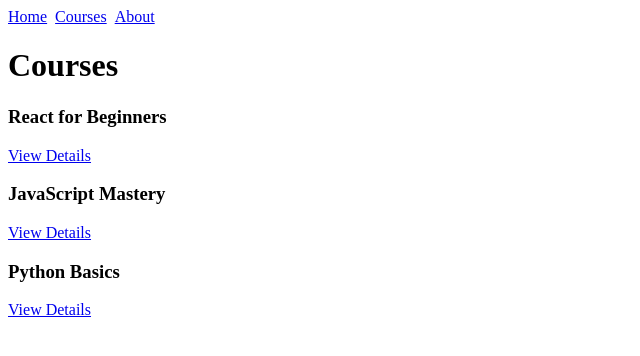
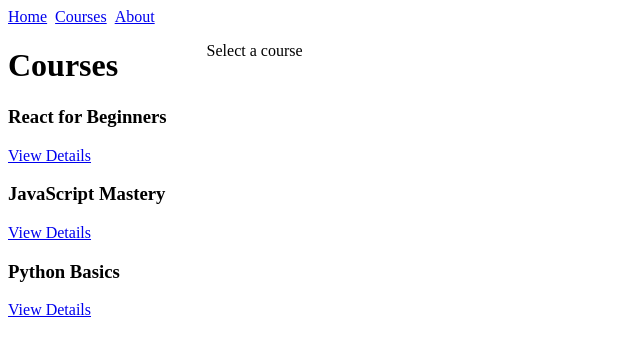
Before and after one commit to buildwithavinash/react-router-learning, a React (Vite) app: page /courses in a window 1280 px wide. Shown: the top 356 px of the page, without its empty margins (0-640 px from the left). Built offline with nearby package versions, Linux system fonts and the light colour scheme; the HTML template or start-up script is replaced by a standard one.

Commit message:
learned nested routing

```diff
--- a/src/App.jsx
+++ b/src/App.jsx
@@ -13,8 +13,13 @@ const App = () => {
     <Navbar />
     <Routes>
       <Route path='/' element={<Home />}/>
-      <Route path='/courses' element={<Courses />}/>
-      <Route path='/courses/:id' element={<CourseDatails />}/>
+
+      <Route path='/courses' element={<Courses />}>
+      <Route index element={<p>Select a course</p>}/>
+      <Route path=':id' element={<CourseDatails />}/>
+      </Route>
+
+
       <Route path='/about' element={<About />}/>
       <Route path='*' element={<NotFound />}/>
     </Routes>
--- a/src/pages/Courses.jsx
+++ b/src/pages/Courses.jsx
@@ -1,17 +1,25 @@
 import { courses } from "../data/data";
-import { Link } from "react-router-dom";
+import { Link, Outlet } from "react-router-dom";
 
 const Courses = () => {
   return (
-    <div>
+    <div style={{display: "flex", gap: "40px"}}>
+
+      <div>
       <h1>Courses</h1>
 
       {courses.map((course) => (
         <div key={course.id}>
           <h3>{course.title}</h3>
-          <Link to={`/courses/${course.id}`}>View Details</Link>
+          <Link to={course.id}>View Details</Link>
         </div>
       ))}
+      </div>
+
+
+      <div>
+        <Outlet />
+      </div>
     </div>
   );
 };
```
Also changed, not shown: src/auth.js (added).
